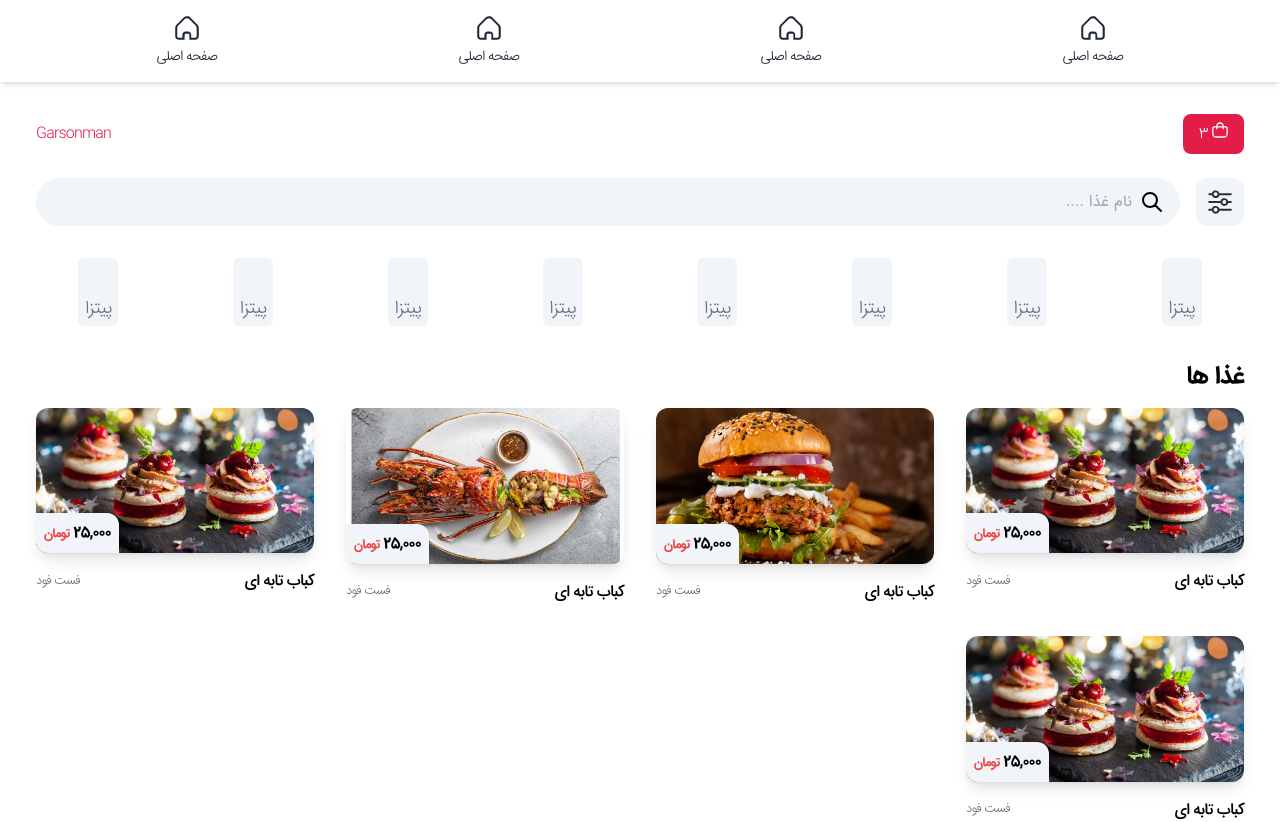
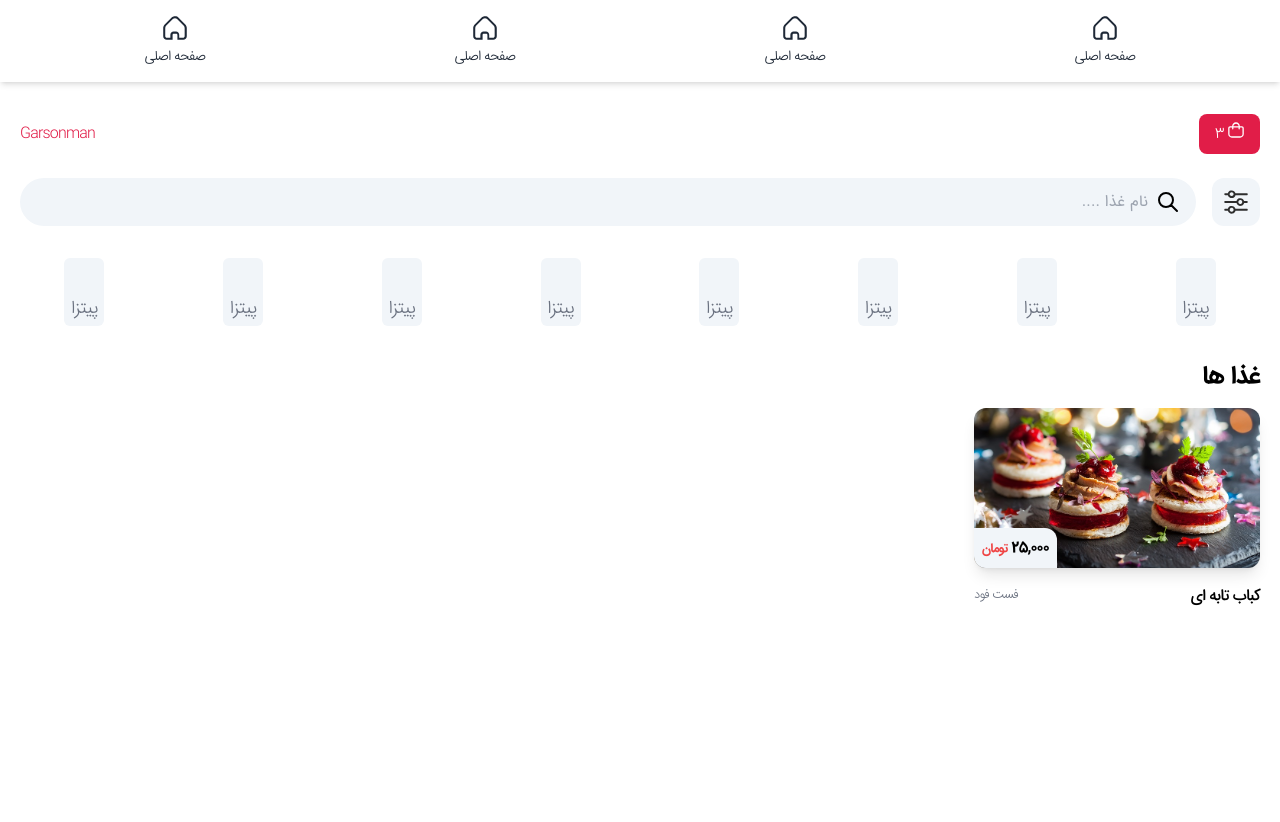
Before and after one commit to mtkz/garsonman, a website: page src/main.html in a window 1280 px wide. After the commit the page ends 800 px from the top, so only its background shows below. Drawn offline with Linux system fonts and the light colour scheme.

Commit message:
make better and cleaner code & responsive navbar and fix it

```diff
--- a/src/main.html
+++ b/src/main.html
@@ -334,7 +334,7 @@
             <a href="#">
                 <div class="gm-food-card hover:scale-105 transition ease-in-out duration-150">
                     <div class="relative">
-                        <img src="./images/Bakers-Copy.jpg" class="rounded-xl object-cover w-full shadow-lg" alt="">
+                        <img src="./images/Bakers-Copy.jpg" class="h-[160px] rounded-xl object-cover w-full shadow-lg" alt="">
                         <span class="absolute bottom-0 left-0 bg-slate-100 rounded-bl-xl rounded-tr-xl p-2 font-bold">۲۵,۰۰۰ <small class="text-red-500">تومان</small></span>
                     </div>
                     <div class="flex justify-between mt-4">
@@ -343,55 +343,6 @@
                     </div>
                 </div>
             </a>
-            <a href="#">
-                <div class="gm-food-card hover:scale-105 transition ease-in-out duration-150">
-                    <div class="relative">
-                        <img src="./images/12531-istock-637790866.webp" class="rounded-xl object-cover w-full shadow-lg" alt="">
-                        <span class="absolute bottom-0 left-0 bg-slate-100 rounded-bl-xl rounded-tr-xl p-2 font-bold">۲۵,۰۰۰ <small class="text-red-500">تومان</small></span>
-                    </div>
-                    <div class="flex justify-between mt-4">
-                        <h2 class=" font-medium">کباب تابه ای</h2>
-                        <small class="self-center text-gray-500">فست فود</small>
-                    </div>
-                </div>
-            </a>
-            <a href="#">
-                <div class="gm-food-card hover:scale-105 transition ease-in-out duration-150">
-                    <div class="relative">
-                        <img src="./images/SEAGOA_images.jpg" class="rounded-xl object-cover w-full shadow-lg" alt="">
-                        <span class="absolute bottom-0 left-0 bg-slate-100 rounded-bl-xl rounded-tr-xl p-2 font-bold">۲۵,۰۰۰ <small class="text-red-500">تومان</small></span>
-                    </div>
-                    <div class="flex justify-between mt-4">
-                        <h2 class=" font-medium">کباب تابه ای</h2>
-                        <small class="self-center text-gray-500">فست فود</small>
-                    </div>
-                </div>
-            </a>
-            <a href="#">
-                <div class="gm-food-card hover:scale-105 transition ease-in-out duration-150">
-                    <div class="relative">
-                        <img src="./images/Bakers-Copy.jpg" class="rounded-xl object-cover w-full shadow-lg" alt="">
-                        <span class="absolute bottom-0 left-0 bg-slate-100 rounded-bl-xl rounded-tr-xl p-2 font-bold">۲۵,۰۰۰ <small class="text-red-500">تومان</small></span>
-                    </div>
-                    <div class="flex justify-between mt-4">
-                        <h2 class=" font-medium">کباب تابه ای</h2>
-                        <small class="self-center text-gray-500">فست فود</small>
-                    </div>
-                </div>
-            </a>
-            <a href="#">
-                <div class="gm-food-card hover:scale-105 transition ease-in-out duration-150">
-                    <div class="relative">
-                        <img src="./images/Bakers-Copy.jpg" class="rounded-xl object-cover w-full shadow-lg" alt="">
-                        <span class="absolute bottom-0 left-0 bg-slate-100 rounded-bl-xl rounded-tr-xl p-2 font-bold">۲۵,۰۰۰ <small class="text-red-500">تومان</small></span>
-                    </div>
-                    <div class="flex justify-between mt-4">
-                        <h2 class=" font-medium">کباب تابه ای</h2>
-                        <small class="self-center text-gray-500">فست فود</small>
-                    </div>
-                </div>
-            </a>
-
         </div>
 
 
--- a/tailwind.config.js
+++ b/tailwind.config.js
@@ -3,7 +3,6 @@ module.exports = {
     theme: {
         container: {
             center: true,
-            padding: '1rem',
             screens: {
                 sm: '600px',
                 md: '728px',
```
Also changed, not shown: src/single.html (added, +106 -0 lines), dist/app.css.
